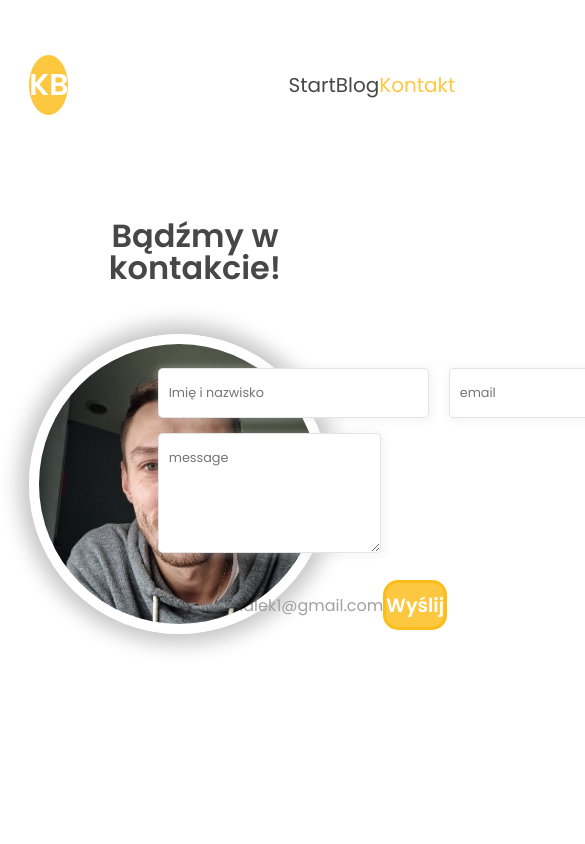
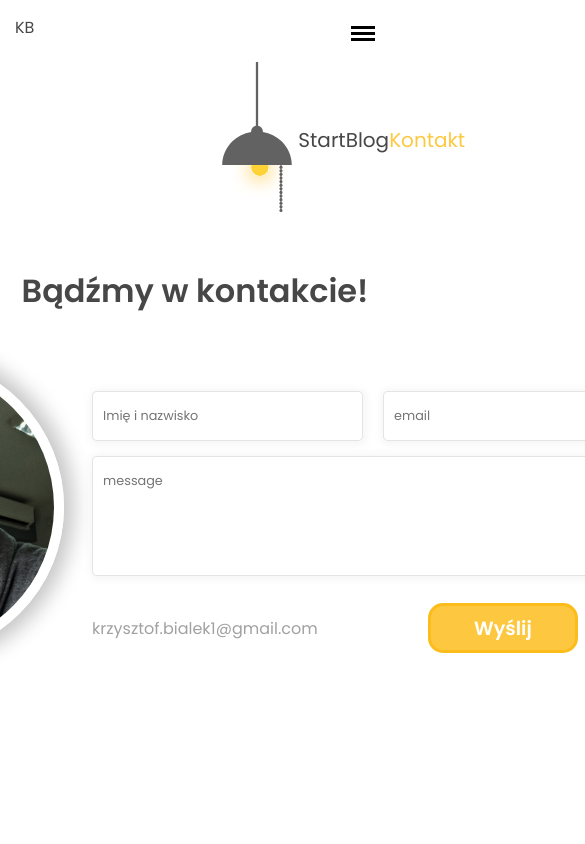
Before and after one commit to bialek-k/Portfolio-website, a Next.js app: page /contact in a window 390 px wide. Shown: the top 844 px of the page, 585 px wide, since content can reach past the window. Built offline with nearby package versions, Linux system fonts and the light colour scheme.

Commit message:
mobile styles

```diff
--- a/components/Button.module.css
+++ b/components/Button.module.css
@@ -9,11 +9,20 @@
   font-size: 1.7rem;
   cursor: pointer;
   background: var(--color-primary-button-background);
+  transition: 0.3s;
+}
+.btn:hover {
+  background: rgba(253, 187, 17, 0.8);
 }
 
 .secondary {
   background: rgba(253, 187, 17, 0.8);
+  transition: 0.3s;
   color: white;
+}
+
+.secondary:hover {
+  background: var(--color-primary-button-background);
 }
 
 .small {
--- a/components/Header.js
+++ b/components/Header.js
@@ -29,6 +29,12 @@ const Header = () => {
         <meta name="description" content="Generated by create next app" />
         <link rel="icon" href="/favicon.ico" />
       </Head>
+      <div className={styles.mobileNav}>
+        <div className={styles.mobileLogo}>
+          <p>KB</p>
+        </div>
+        <span></span>
+      </div>
       <header className={styles.container}>
         <div className={styles.logo}>
           <Link href="/">
--- a/components/Header.module.scss
+++ b/components/Header.module.scss
@@ -1,4 +1,37 @@
 $base-color: rgba(253, 187, 17, 0.8);
+
+.mobileNav {
+  width: 100vw;
+  padding: 15px;
+  display: flex;
+  align-items: center;
+  justify-content: space-between;
+
+  span {
+    display: block;
+    width: 1.5rem;
+    height: 0.2rem;
+    background: black;
+
+    &::before,
+    &::after {
+      content: "";
+      position: absolute;
+
+      width: 1.5rem;
+      height: 0.2rem;
+      background: black;
+      margin-top: 12px;
+    }
+    &::after {
+      margin-top: 6px;
+    }
+  }
+
+  @media (min-width: 450px) {
+    display: none;
+  }
+}
 
 .container {
   display: flex;
@@ -6,6 +39,10 @@ $base-color: rgba(253, 187, 17, 0.8);
   justify-content: space-between;
   align-items: center;
   height: 70px;
+
+  @media (max-width: 375px) {
+    display: none;
+  }
 
   .logo {
     width: 60px;
@@ -42,11 +79,15 @@ $base-color: rgba(253, 187, 17, 0.8);
         color: inherit;
         font-size: 20px;
         text-decoration: none;
+        transition: opacity 0.3s ease-in-out;
+
+        &:hover {
+          opacity: 0.8;
+        }
       }
 
       .active {
         color: $base-color;
-        /* font-weight: bold; */
       }
     }
   }
--- a/components/Layout.js
+++ b/components/Layout.js
@@ -9,7 +9,7 @@ const Layout = ({ children }) => {
       <div className={styles.container}>
         <Header />
         <main className={styles.main}>{children}</main>
-        <Footer />
+        {/* <Footer /> */}
       </div>
     </div>
   );
--- a/components/Layout.module.css
+++ b/components/Layout.module.css
@@ -8,8 +8,14 @@
 }
 
 .container {
-  width: min(1024px, 85vw);
+  /* width: min(1400px, 85vw); */
+  /* background-color: orange; */
+  display: flex;
+  flex-direction: column;
+  justify-content: center;
+  align-items: center;
 }
+
 .darkMode {
   position: fixed;
   top: 0;
--- a/pages/index.js
+++ b/pages/index.js
@@ -38,9 +38,9 @@ export async function getStaticProps() {
 export default function Home(props) {
   return (
     <>
-      <Hero />
-      <Image src={sep1} />
-      <ProjectsList datodata={props} />
+      {/* <Hero /> */}
+      {/* <Image src={sep1} /> */}
+      {/* <ProjectsList datodata={props} /> */}
     </>
   );
 }
```
